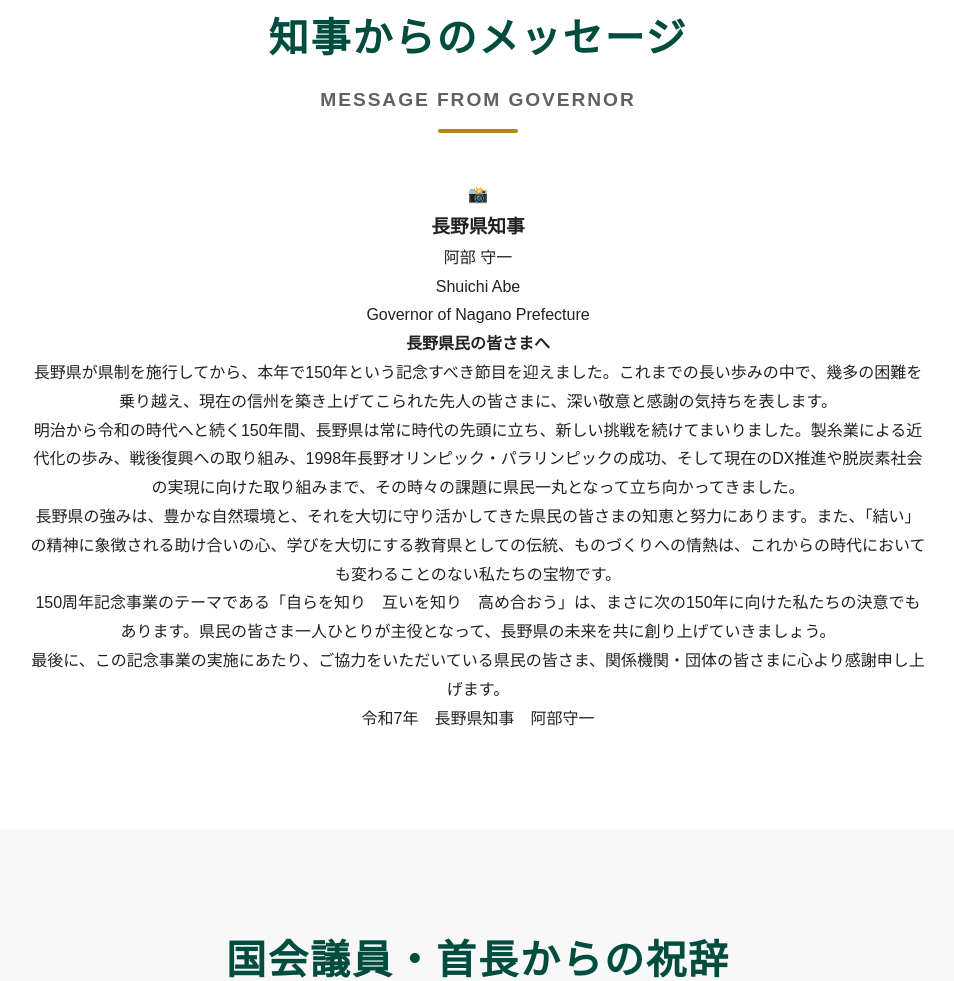
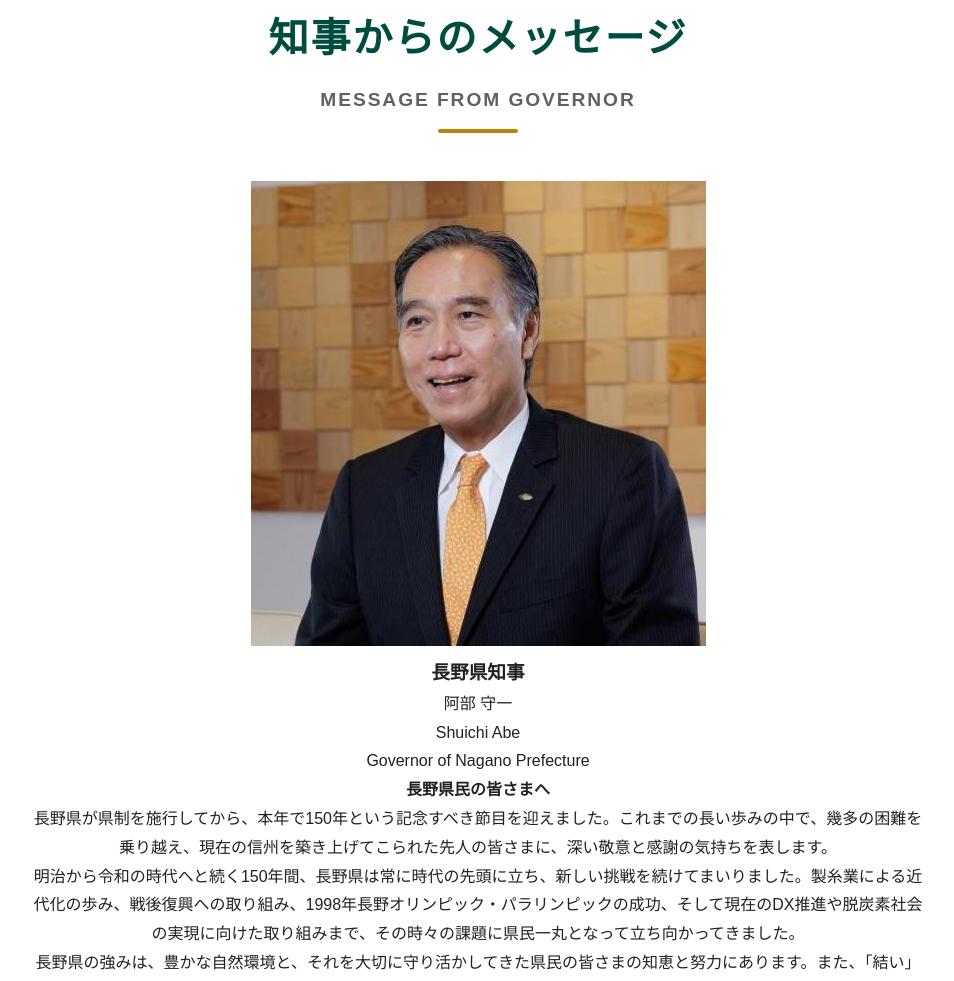
Before and after one commit to pessham/nagano-150th-A, a plain HTML site: page messages/index.html in a window 1280 px wide. Shown: the part 844-1825 px from the top of the page, without its empty margins (162-1116 px from the left). Drawn offline with Linux system fonts and the light colour scheme.

Commit message:
feat: Update governor name to Abe Shuichi and add governor photo
- Changed governor name from placeholder to "阿部守一" (Abe Shuichi) in messages/index.html
- Added governor photo using images/abe.jpg image file
- Updated governor profile section with proper image display

🤖 Generated with [Claude Code](https://claude.ai/code)

Co-Authored-By: Claude <noreply@anthropic.com>

```diff
--- a/messages/index.html
+++ b/messages/index.html
@@ -88,7 +88,7 @@
                 <div class="governor-content">
                     <div class="governor-profile">
                         <div class="governor-photo">
-                            <div class="photo-placeholder">📸</div>
+                            <img src="../images/abe.jpg" alt="阿部守一長野県知事" class="governor-img">
                         </div>
                         <div class="governor-info">
                             <h3>長野県知事</h3>
```
Also changed, not shown: images/abe.jpg (added), 1 other file.
